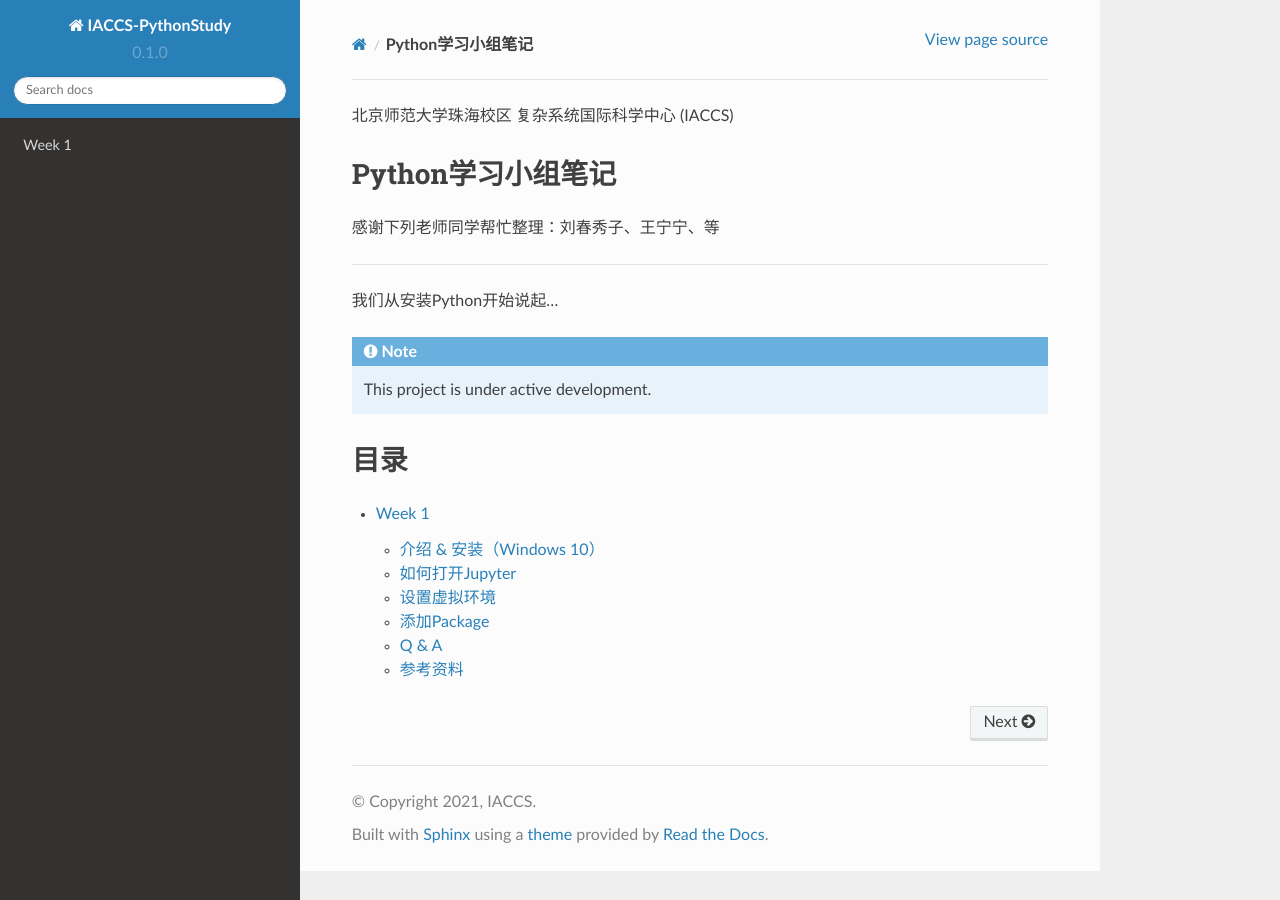
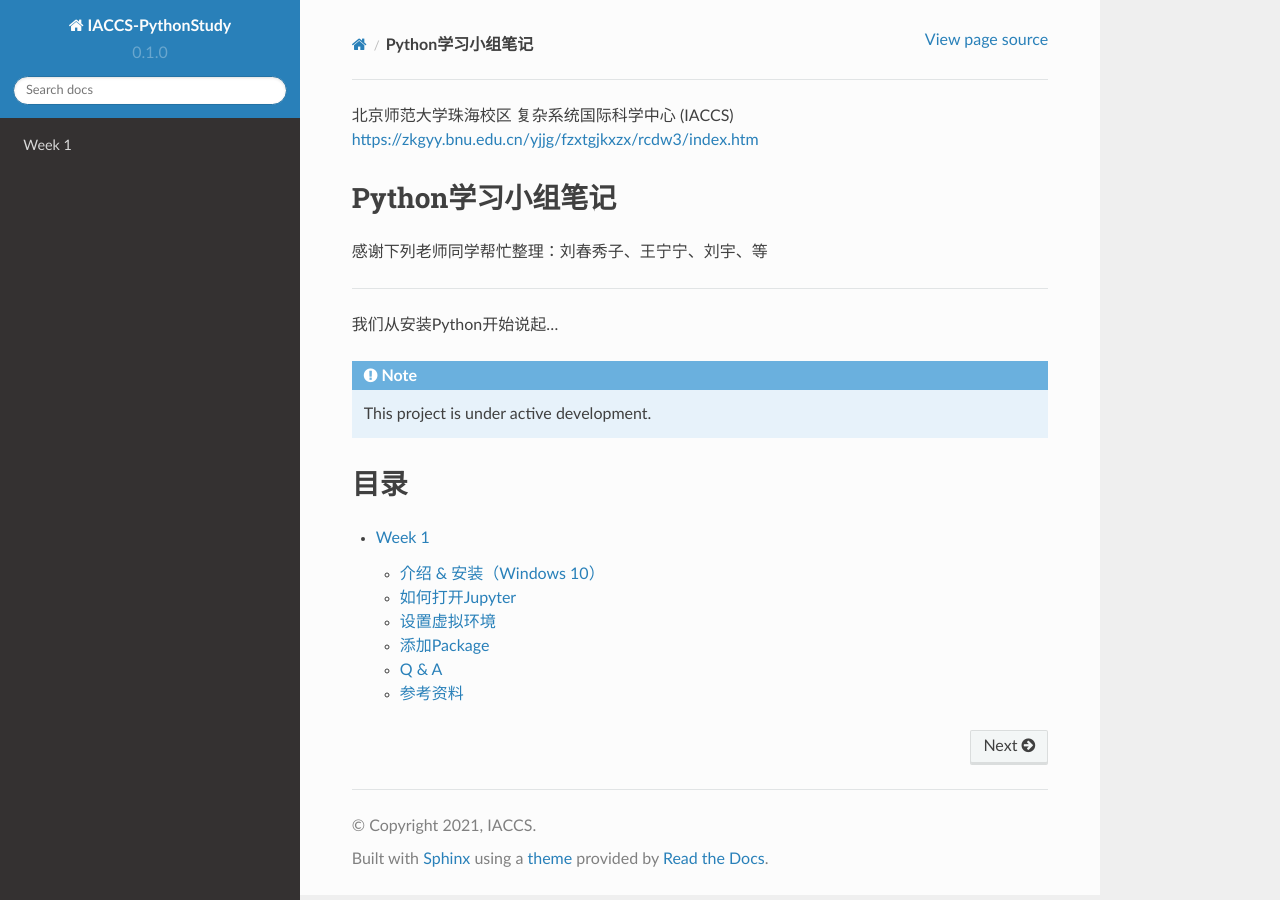
Before and after one commit to sandaowu/IACCS-Python-Study, a Sphinx documentation site: the page built from docs/source/index.rst, in a window 1280 px wide. Built offline with Sphinx 7.4.7 and the Read the Docs theme 2.0.0, drawn with Linux system fonts in a browser that asks for light colours.

Commit message:
Update index.rst

```diff
--- a/docs/source/index.rst
+++ b/docs/source/index.rst
@@ -1,9 +1,10 @@
-北京师范大学珠海校区 复杂系统国际科学中心 (IACCS)
+北京师范大学珠海校区 复杂系统国际科学中心 (IACCS) https://zkgyy.bnu.edu.cn/yjjg/fzxtgjkxzx/rcdw3/index.htm
+
 
 **Python学习小组笔记**
 --------
 
-感谢下列老师同学帮忙整理：刘春秀子、王宁宁、等
+感谢下列老师同学帮忙整理：刘春秀子、王宁宁、刘宇、等
 
 
 
```
